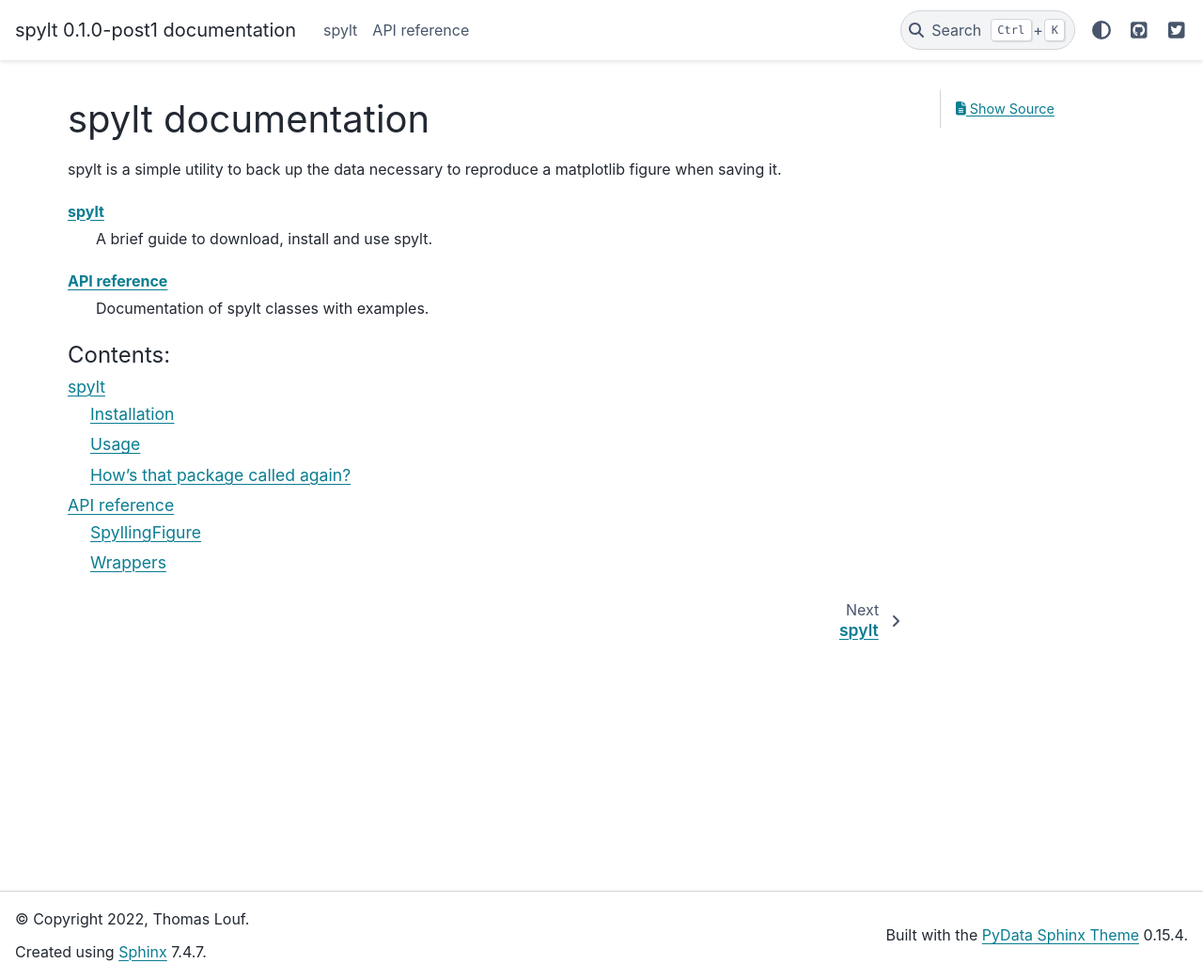
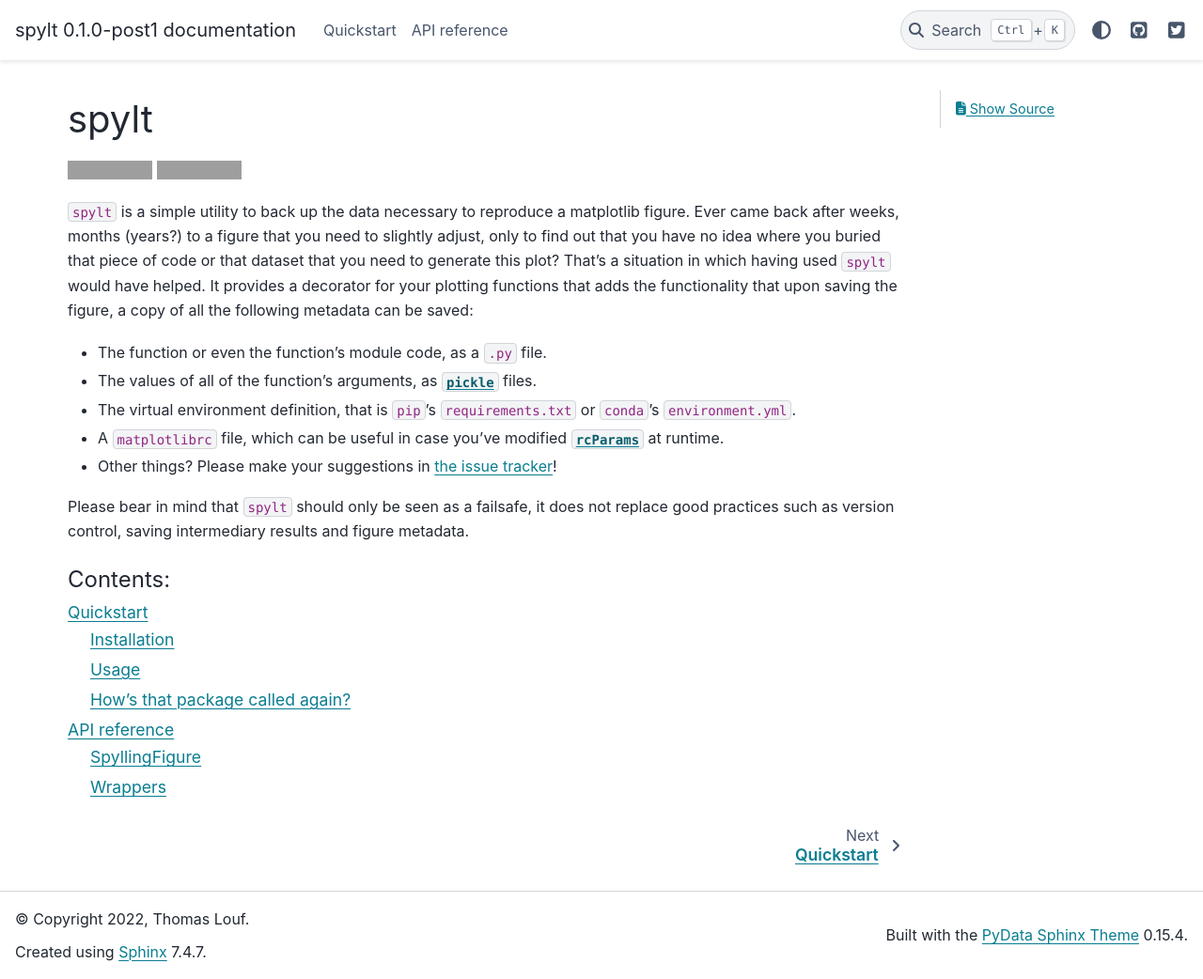
Before and after one commit to TLouf/spylt, a Sphinx documentation site: the page built from docs/source/index.rst, in a window 1280 px wide and 1042 px high. Shown: the whole window at 94% size. Built offline with Sphinx 7.4.7 and the PyData theme 0.15.4, drawn with Linux system fonts in a browser that asks for light colours; grey boxes are pictures that could not be loaded.

Commit message:
Better README, docs index and quickstart

````diff
--- a/README.md
+++ b/README.md
@@ -3,9 +3,29 @@
 [![](https://img.shields.io/pypi/v/spylt.svg)](https://pypi.python.org/pypi/spylt)
 
 
-Simple utility to back up the data necessary to reproduce a matplotlib figure.
+`spylt` is a simple utility to back up the data necessary to reproduce a matplotlib
+figure. Ever came back after weeks, months (years?) to a figure that you need to
+slightly adjust, only to find out that you have no idea where you buried that piece of
+code or that dataset that you need to generate this plot? That's a situation in which
+having used `spylt` would have helped. It provides a decorator for your plotting
+functions that adds the functionality that upon saving the figure, a copy of all the
+following metadata can be saved:
 
-Please bear in mind that `spylt` should only be seen as a failsafe, it does not replace good practices such as version control, testing code and saving intermediary results.
+- The function or even the function's module code, as a `.py` file.
+- The values of all of the function's arguments, as
+  [`pickle`](https://docs.python.org/3/library/pickle.html) files.
+- The virtual environment definition, that is `pip`'s `requirements.txt` or `conda`'s
+  `environment.yml`.
+- A `matplotlibrc` file, which can be useful in case you've modified
+  [`rcParams`](https://matplotlib.org/stable/tutorials/introductory/customizing.html) at
+  runtime.
+- Other things? Please make your suggestions in [the issue
+  tracker](https://github.com/TLouf/spylt/issues)!
+
+Please bear in mind that `spylt` should only be seen as a failsafe, it does not replace
+good practices such as version control, saving intermediary results and figure metadata.
+
+<!-- follows_intro DO NOT REMOVE install_follows -->
 
 ## Installation
 
@@ -15,7 +35,9 @@
 pip install spylt
 ```
 
-To install from source, first clone from the repository (or your own fork if you wish to open a pull request), and then use [`poetry`](https://python-poetry.org/docs/) to install
+To install from source, first clone from the repository (or your own fork if you wish to
+open a pull request), and then use [`poetry`](https://python-poetry.org/docs/) to
+install
 
 ```
 git clone https://github.com/TLouf/spylt.git
@@ -24,7 +46,8 @@
 ```
 
 ## Usage
-There are three ways to utilise `spylt`'s functionality, presented in the following from more to less recommended:
+There are three ways to utilise `spylt`'s functionality, presented in the following from
+more to less recommended:
 
 - decorating the plotting function with `@spylling`
     ```python
@@ -36,7 +59,9 @@
         ...
         return ax
     ```
-    This method is aware of the defined function and its arguments, and can thus save both the function definition and the value of all its args and kwargs without you specifying anything:
+    This method is aware of the defined function and its arguments, and can thus save
+    both the function definition and the value of all its args and kwargs without you
+    specifying anything:
 
     ```python
     >>> ax = plot(dataset, scatter_size=10)
@@ -50,7 +75,9 @@
     Saved cmap.pickle
     ```
 
-    The `savefig` call can be made outside or inside the `plot` function, everything will be backed up as long as it is done on a figure instantiated in `plot` (via `plt.figure`, `plt.subplots`, `plt.subplot_mosaic`, etc)
+    The `savefig` call can be made outside or inside the `plot` function, everything
+    will be backed up as long as it is done on a figure instantiated in `plot` (via
+    `plt.figure`, `plt.subplots`, `plt.subplot_mosaic`, etc).
 
 
 - plotting within a context defined by `SpyllingContext`
@@ -70,7 +97,8 @@
     ...
     ```
 
-    In the two previous cases, you'll have to specify what data you want to save, and possibly the function definition:
+    In the two previous cases, you'll have to specify what data you want to save, and
+    possibly the function definition:
     ```python
     >>> fig.savefig('fig.pdf', plot_generator=plot, data={'dataset': dataset})
     Saved figure: fig
--- a/docs/source/index.rst
+++ b/docs/source/index.rst
@@ -1,14 +1,6 @@
-spylt documentation
-===================
-
-spylt is a simple utility to back up the data necessary to reproduce a matplotlib
-figure when saving it.
-
-:doc:`quickstart`
-   A brief guide to download, install and use spylt.
-
-:doc:`api`
-   Documentation of spylt classes with examples.
+.. include:: ../../README.md
+   :parser: myst_parser.sphinx_
+   :end-before: <!-- follows_intro
 
 
 .. toctree::
````
Also changed, not shown: other parts of README.md (+3 -1 lines), docs/source/quickstart.md (+5 -0 lines).
